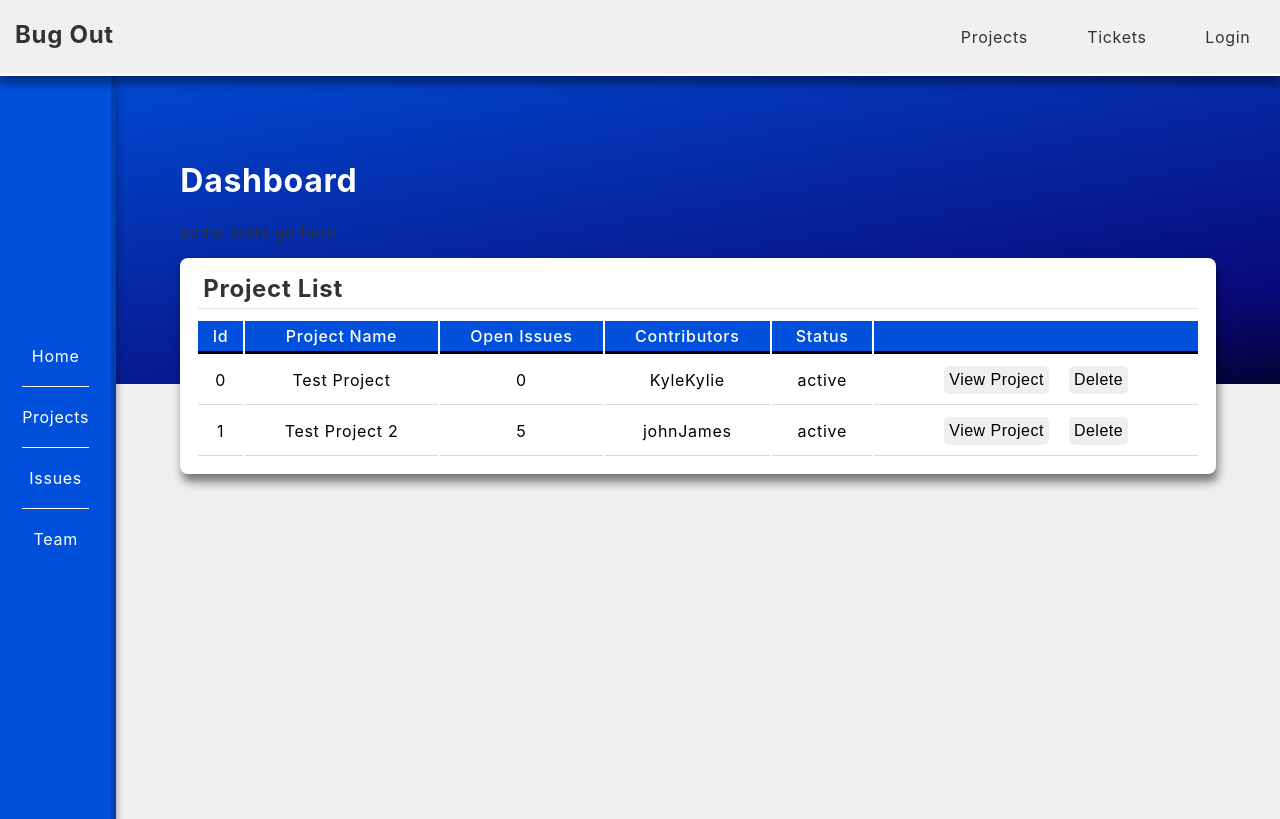
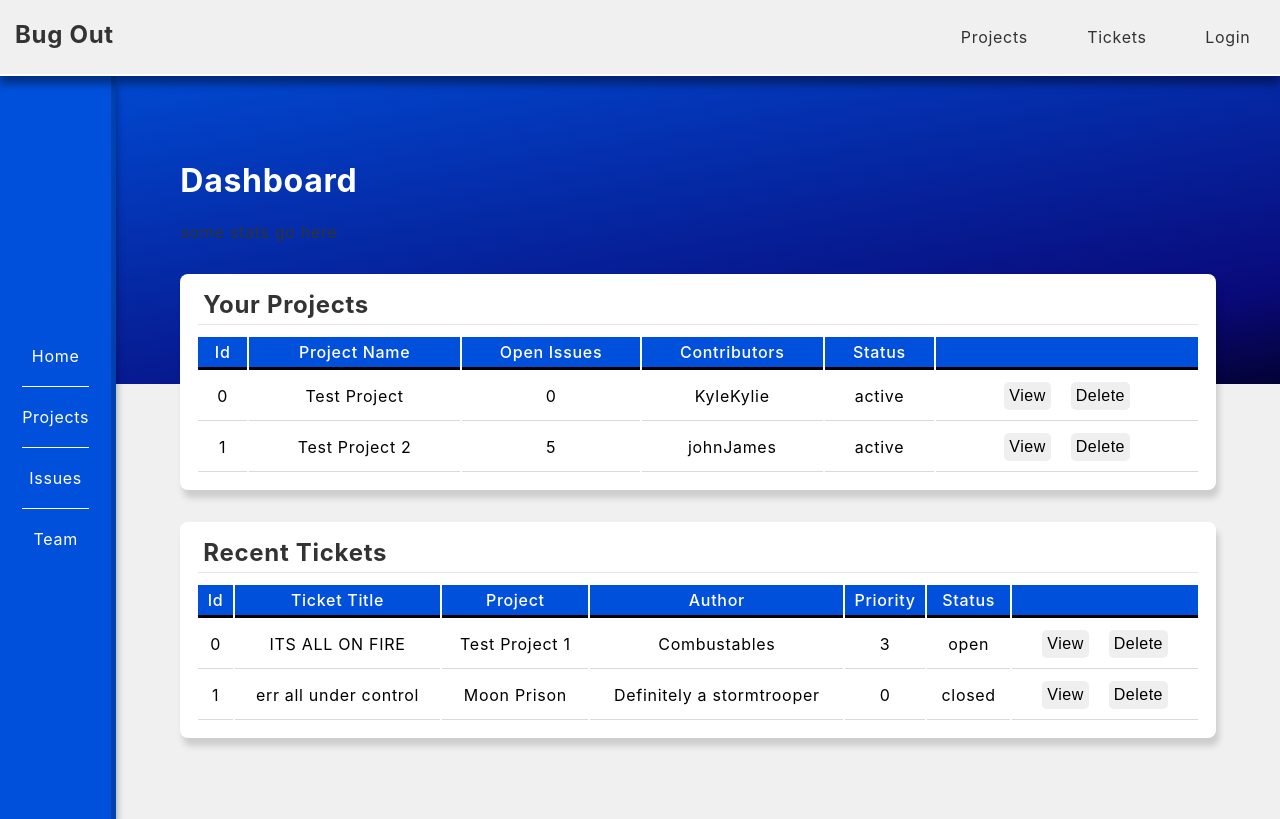
Before and after one commit to Jamie-Muir/bugout, a React (Create React App) app: page / in a window 1280 px wide. Shown: the top 819 px of the page. Built offline with nearby package versions, Linux system fonts and the light colour scheme.

Commit message:
'Active Ticket' dashboard additions

```diff
--- a/src/components/UI/Card.module.scss
+++ b/src/components/UI/Card.module.scss
@@ -2,10 +2,10 @@
 	background-color: #fff;
 	color: #000;
 	padding: 1rem;
-	margin: auto;
+	margin:  2rem auto;
 	display: block;
 	border-radius: 8px;
-	box-shadow: 2px 8px 10px rgb(0 0 0 / .5);
+	box-shadow: 3px 8px 6px rgb(0 0 0 / .15);
 
 	h2 {
 		margin: 0px 2px 10px;
--- a/src/components/UI/Table.js
+++ b/src/components/UI/Table.js
@@ -23,7 +23,7 @@ const TableButtons = (props) => {
 			<td>
 				<Link to={`/projects/:${props.id}`}>
 					<button>
-						View Project
+						View
 					</button>
 				</Link>
 				<button className={classes.destructive}>
@@ -51,7 +51,7 @@ function Table(props) {
 	const list = props.tableData?.map(item => <TableItem key={item.id} item={item} />)
 
 	return (
-		<Card className={classes.container} title='Project List'>
+		<Card className={classes.container} title={props.title}>
 			<table>
 				<TableHeader headings={props.tableHeadings} />
 				<tbody>
--- a/src/components/projects/ProjectList.js
+++ b/src/components/projects/ProjectList.js
@@ -1,9 +1,5 @@
 import React from 'react'
-// import { Link } from 'react-router-dom';
-
-// import Card from '../UI/Card';
 import Table from '../UI/Table';
-// import classes from './ProjectList.module.scss';
 
 function ProjectList(props) {
 	const projectHeadings = [
@@ -12,10 +8,14 @@ function ProjectList(props) {
 		'Open Issues',
 		'Contributors',
 		'Status',
-	]
+	];
 
 	return (
-		<Table tableData={props.projects} tableHeadings={projectHeadings} />
+		<Table
+			title='Your Projects'
+			tableData={props.projects}
+			tableHeadings={projectHeadings}
+		/>
 	)
 }
 
--- /dev/null
+++ b/src/components/tickets/TicketList.js
@@ -0,0 +1,25 @@
+import React from 'react'
+import Table from '../UI/Table'
+
+function TicketList(props) {
+	const ticketHeadings = [
+		'Id',
+		'Ticket Title',
+		'Project',
+		'Author',
+		'Priority',
+		'Status',
+	]
+
+
+
+	return (
+		<Table
+			title='Recent Tickets'
+			tableData={props.tickets}
+			tableHeadings={ticketHeadings}
+		/>
+	)
+}
+
+export default TicketList
--- a/src/pages/Dashboard.js
+++ b/src/pages/Dashboard.js
@@ -3,6 +3,7 @@ import classes from './Dashboard.module.scss';
 
 import Profile from '../components/Profile';
 import ProjectList from '../components/projects/ProjectList';
+import TicketList from '../components/tickets/TicketList';
 
 const fakeProjects = [
 	{
@@ -18,7 +19,7 @@ const fakeProjects = [
 	{
 		id: 1,
 		name: 'Test Project 2',
-		issueCount: 5,
+		ticketCount: 5,
 		contributors: [
 			'john',
 			'James',
@@ -27,25 +28,46 @@ const fakeProjects = [
 	}
 ];
 
-const fakeIssues = [
+const fakeTickets = [
 	{
 		id: 0,
 		title: 'ITS ALL ON FIRE',
-		description: 'fire',
+		// description: 'fire',
+		project: 'Test Project 1',
 		author: 'Combustables',
-		comments: [
-			{
-				userId: 1,
-				comment: 'its true',
-			},
-			{
-				userId: 0,
-				comment: 'omg so much fire',
-			}
-		],
+		// comments: [
+		// 	{
+		// 		userId: 1,
+		// 		comment: 'its true',
+		// 	},
+		// 	{
+		// 		userId: 0,
+		// 		comment: 'omg so much fire',
+		// 	}
+		// ],
 		priority: 3,
-
+		status: 'open',
+		// history: [
+		// 	{
+		// 		creator: '',
+		// 		updateStatus: 'created',
+		// 		created: null,
+		// 	},
+		// 	{
+		// 		creator: '',
+		// 		updateStatus: 'closed',
+		// 		created: null,
+		// 	},
+		// ]
 	},
+	{
+		id: 1,
+		title: 'err all under control',
+		project: 'Moon Prison',
+		author: 'Definitely a stormtrooper',
+		priority: 0,
+		status: 'closed'
+	}
 ]
 
 function Dashboard() {
@@ -53,7 +75,7 @@ function Dashboard() {
 		<div>
 			<Profile />
 			<ProjectList projects={fakeProjects} />
-			{/* <RecentIssues recentIssues={fakeIssues} /> */}
+			<TicketList tickets={fakeTickets} />
 		</div>
 	)
 }
```
